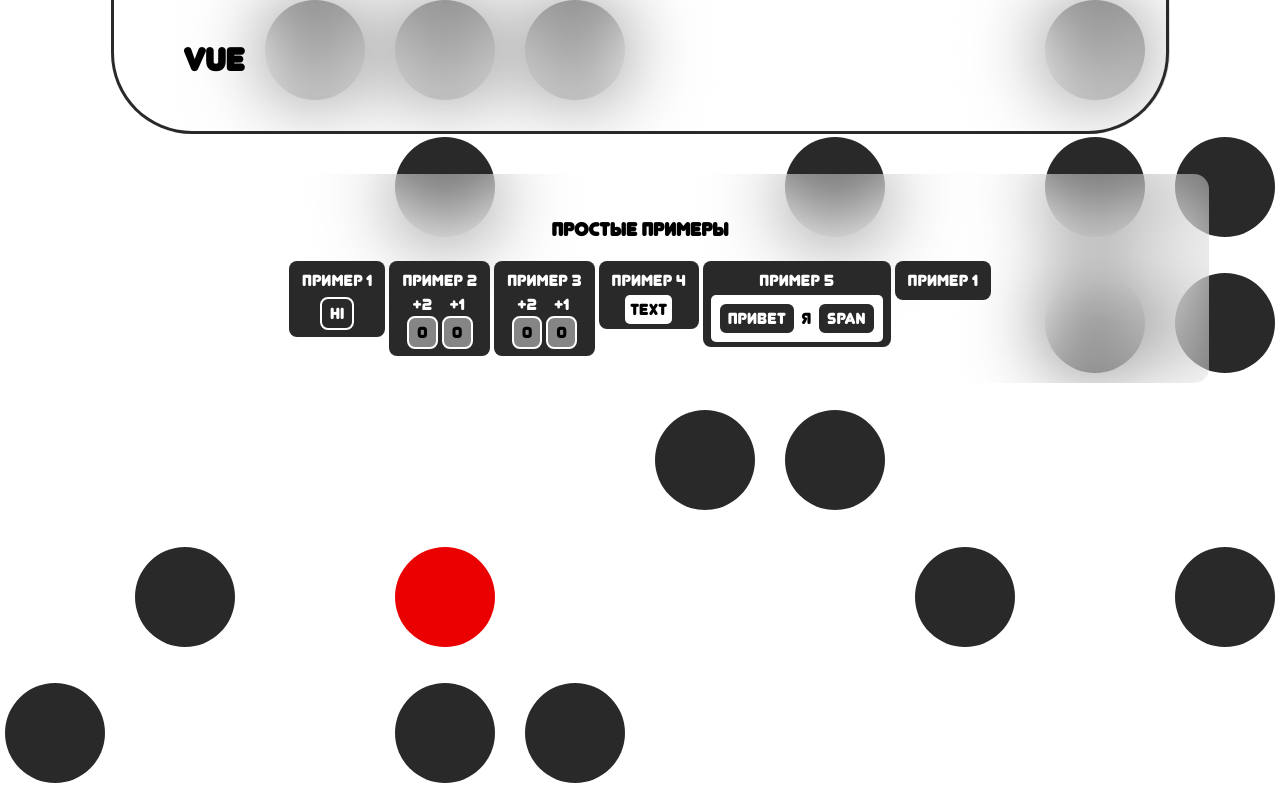
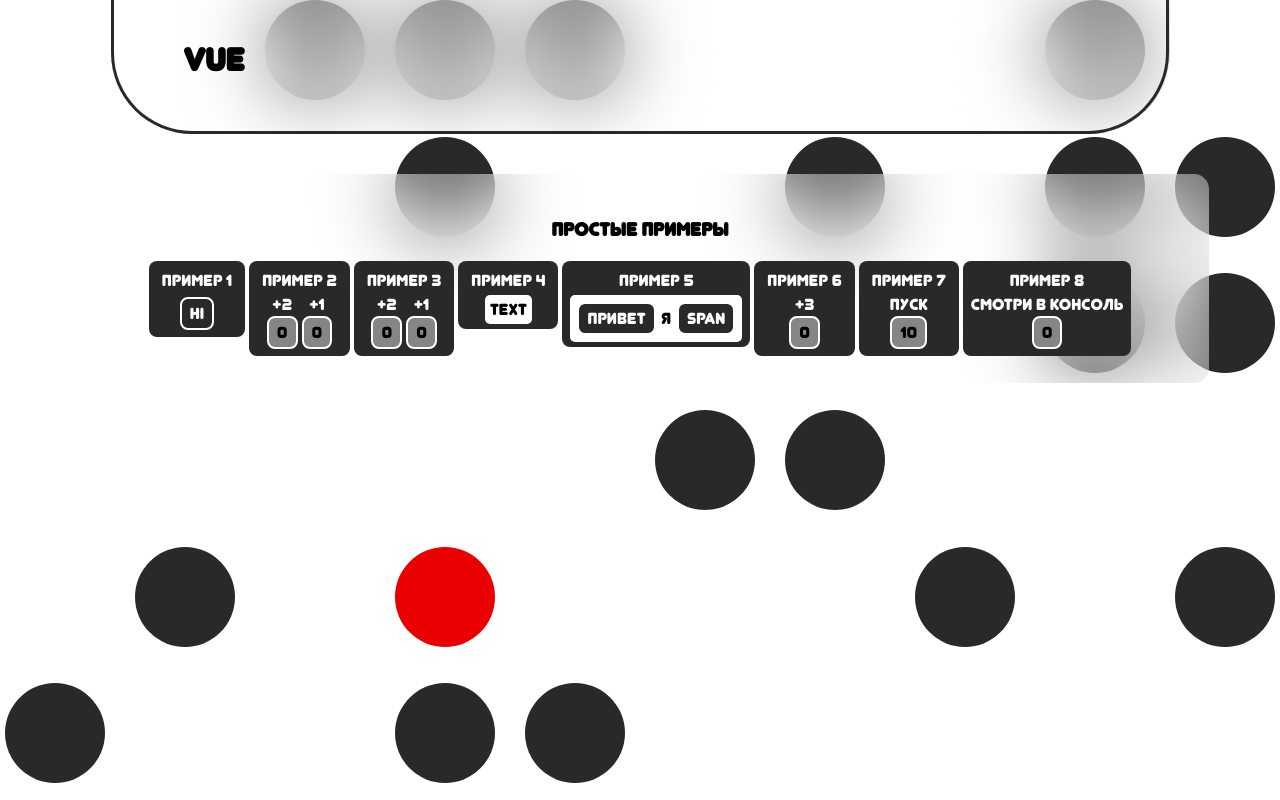
Before and after one commit to andreyka101/lesson-4j, a Vue app: page / in a window 1280 px wide. Built offline with nearby package versions, Linux system fonts and the light colour scheme.

Commit message:
wddwwddw

```diff
--- a/src/App.vue
+++ b/src/App.vue
@@ -2,7 +2,10 @@
 import { ref } from 'vue'
 import buttonPlus1 from './components/simpleExample/Example3Vi1.vue'
 import buttonPlus2 from './components/simpleExample/Example3Vi2.vue'
-import divBlock from './components/simpleExample/Example4Vi1.vue'
+import divBlock from './components/simpleExample/Example4,5Vi1.vue'
+import buttonDataPlus from './components/simpleExample/Example6Vi1.vue'
+import example7 from './components/simpleExample/Example7Vi1.vue'
+import example8 from './components/simpleExample/Example8Vi1.vue'
 let str = "hi"
 let num = ref(0)
 </script>
@@ -20,6 +23,7 @@ let num = ref(0)
             простые примеры
         </h3>
         <div style="display: flex;align-items: flex-start;justify-content: center;flex-wrap: wrap;">
+            <!-- ANCHOR - пример 1 -->
             <span class="GLASSlOLLIPOPS_span spanFlex">
                 <span class="title">
                     пример 1
@@ -28,6 +32,7 @@ let num = ref(0)
                     {{ str }}
                 </span>
             </span>
+            <!-- ANCHOR - пример 2 -->
             <span class="GLASSlOLLIPOPS_span spanFlex">
                 <span class="title">
                     пример 2
@@ -51,6 +56,7 @@ let num = ref(0)
                     </div>
                 </div>
             </span>
+            <!-- ANCHOR - пример 3 -->
             <span class="GLASSlOLLIPOPS_span spanFlex">
                 <span class="title">
                     пример 3
@@ -72,6 +78,7 @@ let num = ref(0)
                     </div>
                 </div>
             </span>
+            <!-- ANCHOR - пример 4 -->
             <span class="GLASSlOLLIPOPS_span spanFlex">
                 <span class="title">
                     пример 4
@@ -81,6 +88,7 @@ let num = ref(0)
                     text
                 </divBlock>
             </span>
+            <!-- ANCHOR - пример 5 -->
             <span class="GLASSlOLLIPOPS_span spanFlex">
                 <span class="title">
                     пример 5
@@ -96,12 +104,41 @@ let num = ref(0)
                     </span>
                 </divBlock>
             </span>
+            <!-- ANCHOR - пример 6 -->
             <span class="GLASSlOLLIPOPS_span spanFlex">
                 <span class="title">
-                    пример 1
+                    пример 6
                 </span>
-
-
+                <div style="display: flex;flex-direction: column;align-items: center;">
+                    <span>
+                        +3
+                    </span>
+                    <buttonDataPlus class="GLASSlOLLIPOPS_button" />
+                </div>
+            </span>
+            <!-- ANCHOR - пример 7 -->
+            <span class="GLASSlOLLIPOPS_span spanFlex">
+                <span class="title">
+                    пример 7
+                </span>
+                <div style="display: flex;flex-direction: column;align-items: center;">
+                    <span>
+                        пуск
+                    </span>
+                    <example7 class="GLASSlOLLIPOPS_button" />
+                </div>
+            </span>
+            <!-- ANCHOR - пример 8 -->
+            <span class="GLASSlOLLIPOPS_span spanFlex">
+                <span class="title">
+                    пример 8
+                </span>
+                <div style="display: flex;flex-direction: column;align-items: center;">
+                    <span>
+                        смотри в консоль
+                    </span>
+                    <example8 class="GLASSlOLLIPOPS_button" />
+                </div>
             </span>
         </div>
     </div>
@@ -135,4 +172,4 @@ h1 a:hover {
     }
 }
 </style>
-<!-- 1.19 -->
+<!-- 1.37 -->./components/simpleExample/Example4,5Vi1.vue
--- /dev/null
+++ b/src/assets/base.css
@@ -0,0 +1,86 @@
+/* color palette from <https://github.com/vuejs/theme> */
+:root {
+  --vt-c-white: #ffffff;
+  --vt-c-white-soft: #f8f8f8;
+  --vt-c-white-mute: #f2f2f2;
+
+  --vt-c-black: #181818;
+  --vt-c-black-soft: #222222;
+  --vt-c-black-mute: #282828;
+
+  --vt-c-indigo: #2c3e50;
+
+  --vt-c-divider-light-1: rgba(60, 60, 60, 0.29);
+  --vt-c-divider-light-2: rgba(60, 60, 60, 0.12);
+  --vt-c-divider-dark-1: rgba(84, 84, 84, 0.65);
+  --vt-c-divider-dark-2: rgba(84, 84, 84, 0.48);
+
+  --vt-c-text-light-1: var(--vt-c-indigo);
+  --vt-c-text-light-2: rgba(60, 60, 60, 0.66);
+  --vt-c-text-dark-1: var(--vt-c-white);
+  --vt-c-text-dark-2: rgba(235, 235, 235, 0.64);
+}
+
+/* semantic color variables for this project */
+:root {
+  --color-background: var(--vt-c-white);
+  --color-background-soft: var(--vt-c-white-soft);
+  --color-background-mute: var(--vt-c-white-mute);
+
+  --color-border: var(--vt-c-divider-light-2);
+  --color-border-hover: var(--vt-c-divider-light-1);
+
+  --color-heading: var(--vt-c-text-light-1);
+  --color-text: var(--vt-c-text-light-1);
+
+  --section-gap: 160px;
+}
+
+@media (prefers-color-scheme: dark) {
+  :root {
+    --color-background: var(--vt-c-black);
+    --color-background-soft: var(--vt-c-black-soft);
+    --color-background-mute: var(--vt-c-black-mute);
+
+    --color-border: var(--vt-c-divider-dark-2);
+    --color-border-hover: var(--vt-c-divider-dark-1);
+
+    --color-heading: var(--vt-c-text-dark-1);
+    --color-text: var(--vt-c-text-dark-2);
+  }
+}
+
+*,
+*::before,
+*::after {
+  box-sizing: border-box;
+  margin: 0;
+  font-weight: normal;
+}
+
+body {
+  min-height: 100vh;
+  color: var(--color-text);
+  background: var(--color-background);
+  transition:
+    color 0.5s,
+    background-color 0.5s;
+  line-height: 1.6;
+  font-family:
+    Inter,
+    -apple-system,
+    BlinkMacSystemFont,
+    'Segoe UI',
+    Roboto,
+    Oxygen,
+    Ubuntu,
+    Cantarell,
+    'Fira Sans',
+    'Droid Sans',
+    'Helvetica Neue',
+    sans-serif;
+  font-size: 15px;
+  text-rendering: optimizeLegibility;
+  -webkit-font-smoothing: antialiased;
+  -moz-osx-font-smoothing: grayscale;
+}
--- a/src/components/simpleExample/Example4Vi1.vue
+++ b/src/components/simpleExample/Example4,5Vi1.vue
@@ -13,8 +13,4 @@
     padding: 5px;
     border-radius: 5px;
 }
-.red4V{
-    color: red;
-
-}
 </style>
--- /dev/null
+++ b/src/components/simpleExample/Example6Vi1.vue
@@ -0,0 +1,15 @@
+<template>
+    <button @click="num+=3">
+        {{ num }}
+    </button>
+</template>
+<script lang="ts">
+// пример использования свойства data
+export default{
+    data(){
+        return{
+            num:0
+        }
+    }
+}
+</script>
--- /dev/null
+++ b/src/components/simpleExample/Example7Vi1.vue
@@ -0,0 +1,25 @@
+<template>
+    <button @click="fun() , num=10">
+        {{num}}
+    </button>
+</template>
+<script lang="ts">
+export default{
+    data(){
+        return{
+            num:10
+        }
+    },
+    // создание методов
+    methods:{
+        fun(){
+            let tim = setInterval(()=>{
+                this.num--
+            },100)
+            setTimeout(()=>{
+                clearInterval(tim)
+            },1000)
+        }
+    }
+}
+</script>
--- /dev/null
+++ b/src/components/simpleExample/Example8Vi1.vue
@@ -0,0 +1,48 @@
+<template>
+    <button id="but" @click="num++ , fun()">
+        {{ num }}
+    </button>
+</template>
+<script lang="ts">
+export default{
+    data(){
+        return{
+            num:0
+        }
+    },
+    methods:{
+        fun(){
+            let button = document.querySelector("#but") as HTMLButtonElement
+            // console.log(button?.textContent)
+            if (button?.textContent == '3'){
+                button.style.display = "none"
+            }
+        }
+    },
+    // Это все Хуки жизненного цикла :
+    beforeCreate() {
+        console.log("beforeCreate  /",new Date)
+    },
+    created() {
+        console.log("create  /",new Date)
+    },
+    beforeMount() {
+        console.log("beforeMount  /",new Date)
+    },
+    mounted() {
+        console.log("mounted  /",new Date)
+    },
+    beforeUpdate() {
+        console.log("beforeUpdate  /",new Date)
+    },
+    updated() {
+        console.log("update  /",new Date)
+    },
+    beforeUnmount() {
+        console.log("beforeUnmount  /",new Date)
+    },
+    unmounted() {
+        console.log("unmounted  /",new Date)
+    },
+}
+</script>
```
Also changed, not shown: src/assets/logo.svg (added), 1 other file (tests, documents, lock files or other folders).
